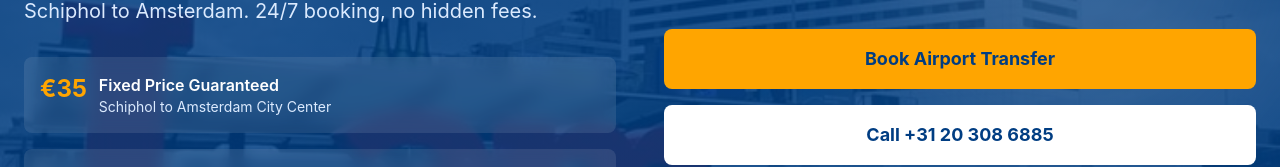
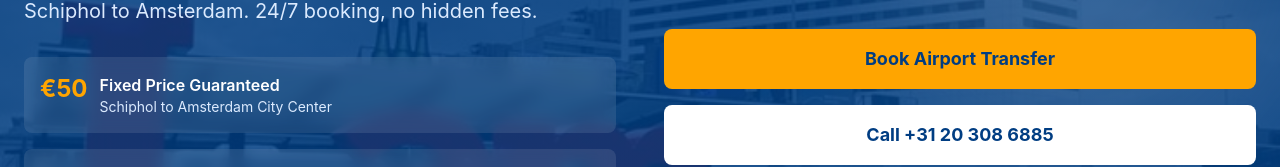
Before and after one commit to Hemarnuel/dutch-taxi-transfers, a Next.js app: page / in a window 1280 px wide. Shown: the part 231-398 px from the top of the page. Built offline with nearby package versions, Linux system fonts and the light colour scheme.

Commit message:
Update HeroTrust.tsx

```diff
--- a/src/components/HeroTrust.tsx
+++ b/src/components/HeroTrust.tsx
@@ -32,7 +32,7 @@ export default function HeroTrust() {
             <div className="space-y-4 mb-8">
               {/* Price Anchor */}
               <div className="flex items-start gap-3 bg-white/10 p-4 rounded-lg backdrop-blur">
-                <div className="text-2xl font-bold text-secondary flex-shrink-0">€35</div>
+                <div className="text-2xl font-bold text-secondary flex-shrink-0">€50</div>
                 <div>
                   <p className="font-semibold">Fixed Price Guaranteed</p>
                   <p className="text-blue-100 text-sm">Schiphol to Amsterdam City Center</p>
```
